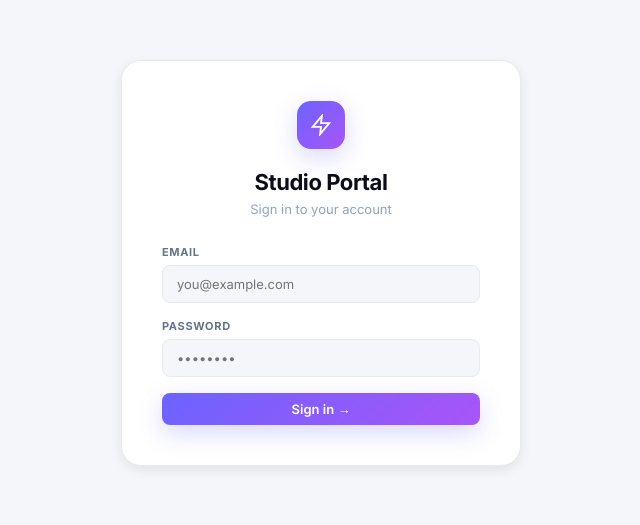
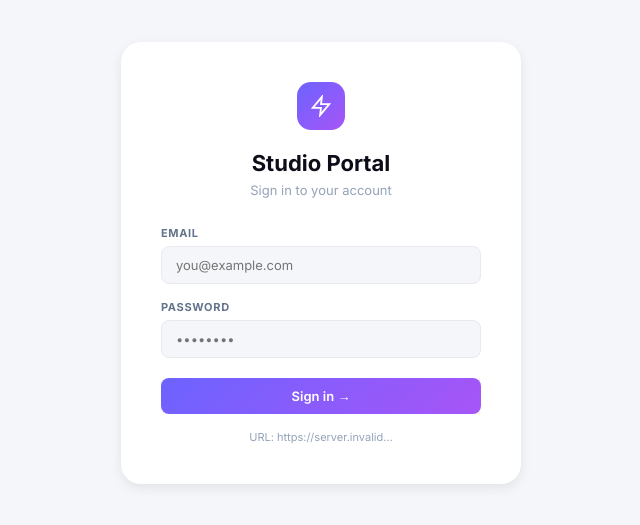
Before and after one commit to Reassetzin/OrbitReach, a Next.js app: page /login in a window 1280 px wide. Shown: the part 137-662 px from the top of the page, without its empty margins (319-959 px from the left). Built offline with nearby package versions, Linux system fonts and the light colour scheme; no server answers.

Commit message:
Refactor login page with improved error handling

```diff
--- a/app/login/page.tsx
+++ b/app/login/page.tsx
@@ -1,22 +1,20 @@
 'use client'
 import { useState } from 'react'
 import { createClient } from '@/supabase/client'
-import { useRouter } from 'next/navigation'
-import styles from './login.module.css'
 
 export default function LoginPage() {
   const [email, setEmail] = useState('')
   const [password, setPassword] = useState('')
   const [error, setError] = useState('')
   const [loading, setLoading] = useState(false)
-  const router = useRouter()
-  const supabase = createClient()
 
   async function handleLogin(e: React.FormEvent) {
     e.preventDefault()
     setLoading(true)
     setError('')
 
+    try {
+      const supabase = createClient()
       const { data, error } = await supabase.auth.signInWithPassword({ email, password })
 
       if (error) {
@@ -26,51 +24,64 @@ export default function LoginPage() {
       }
 
       const isAdmin = data.user?.email === process.env.NEXT_PUBLIC_ADMIN_EMAIL
-    router.push(isAdmin ? '/admin/dashboard' : '/portal/home')
-    router.refresh()
+      window.location.href = isAdmin ? '/admin/dashboard' : '/portal/home'
+    } catch (err: any) {
+      setError('Connection failed: ' + err.message)
+      setLoading(false)
+    }
   }
 
   return (
-    <div className={styles.wrap}>
-      <div className={styles.card}>
-        <div className={styles.logo}>
-          <svg viewBox="0 0 24 24" fill="none" stroke="#fff" strokeWidth="2" strokeLinecap="round">
+    <div style={{ minHeight:'100vh', display:'flex', alignItems:'center', justifyContent:'center', background:'#F5F6FA', padding:24 }}>
+      <div style={{ background:'#fff', borderRadius:20, padding:40, width:'100%', maxWidth:400, boxShadow:'0 4px 12px rgba(0,0,0,.08)' }}>
+        <div style={{ width:48, height:48, borderRadius:14, background:'linear-gradient(135deg,#6C63FF,#A855F7)', display:'flex', alignItems:'center', justifyContent:'center', margin:'0 auto 20px' }}>
+          <svg viewBox="0 0 24 24" style={{ width:22, height:22 }} fill="none" stroke="#fff" strokeWidth="2" strokeLinecap="round">
             <polygon points="13 2 3 14 12 14 11 22 21 10 12 10 13 2"/>
           </svg>
         </div>
-        <h1 className={styles.title}>Studio Portal</h1>
-        <p className={styles.sub}>Sign in to your account</p>
+        <h1 style={{ fontSize:22, fontWeight:700, textAlign:'center', marginBottom:6 }}>Studio Portal</h1>
+        <p style={{ fontSize:13, color:'#94A3B8', textAlign:'center', marginBottom:28 }}>Sign in to your account</p>
 
-        <form onSubmit={handleLogin} className={styles.form}>
+        <form onSubmit={handleLogin} style={{ display:'flex', flexDirection:'column', gap:16 }}>
           <div>
-            <label className="field-label">Email</label>
+            <label style={{ fontSize:11, fontWeight:700, textTransform:'uppercase', letterSpacing:'.06em', color:'#64748B', display:'block', marginBottom:6 }}>Email</label>
             <input
-              className="field-input"
               type="email"
-              placeholder="you@example.com"
               value={email}
               onChange={e => setEmail(e.target.value)}
               required
-              autoComplete="email"
+              placeholder="you@example.com"
+              style={{ width:'100%', fontSize:13, padding:'10px 14px', border:'1.5px solid #E8EAF0', borderRadius:8, background:'#F5F6FA', outline:'none' }}
             />
           </div>
           <div>
-            <label className="field-label">Password</label>
+            <label style={{ fontSize:11, fontWeight:700, textTransform:'uppercase', letterSpacing:'.06em', color:'#64748B', display:'block', marginBottom:6 }}>Password</label>
             <input
-              className="field-input"
               type="password"
-              placeholder="••••••••"
               value={password}
               onChange={e => setPassword(e.target.value)}
               required
-              autoComplete="current-password"
+              placeholder="••••••••"
+              style={{ width:'100%', fontSize:13, padding:'10px 14px', border:'1.5px solid #E8EAF0', borderRadius:8, background:'#F5F6FA', outline:'none' }}
             />
           </div>
-          {error && <p className={styles.error}>{error}</p>}
-          <button type="submit" className="btn btn-violet" style={{width:'100%',justifyContent:'center'}} disabled={loading}>
+          {error && (
+            <div style={{ fontSize:12, color:'#EF4444', background:'#FEF2F2', padding:'8px 12px', borderRadius:8 }}>
+              {error}
+            </div>
+          )}
+          <button
+            type="submit"
+            disabled={loading}
+            style={{ width:'100%', padding:'10px', fontSize:13, fontWeight:600, background:'linear-gradient(135deg,#6C63FF,#A855F7)', color:'#fff', border:'none', borderRadius:8, cursor:'pointer', marginTop:4 }}
+          >
             {loading ? 'Signing in…' : 'Sign in →'}
           </button>
         </form>
+
+        <div style={{ marginTop:16, fontSize:11, color:'#94A3B8', textAlign:'center' }}>
+          URL: {typeof window !== 'undefined' ? process.env.NEXT_PUBLIC_SUPABASE_URL?.substring(0,30) + '…' : ''}
+        </div>
       </div>
     </div>
   )
```
Lines whose indentation alone changed are shown as unchanged.
